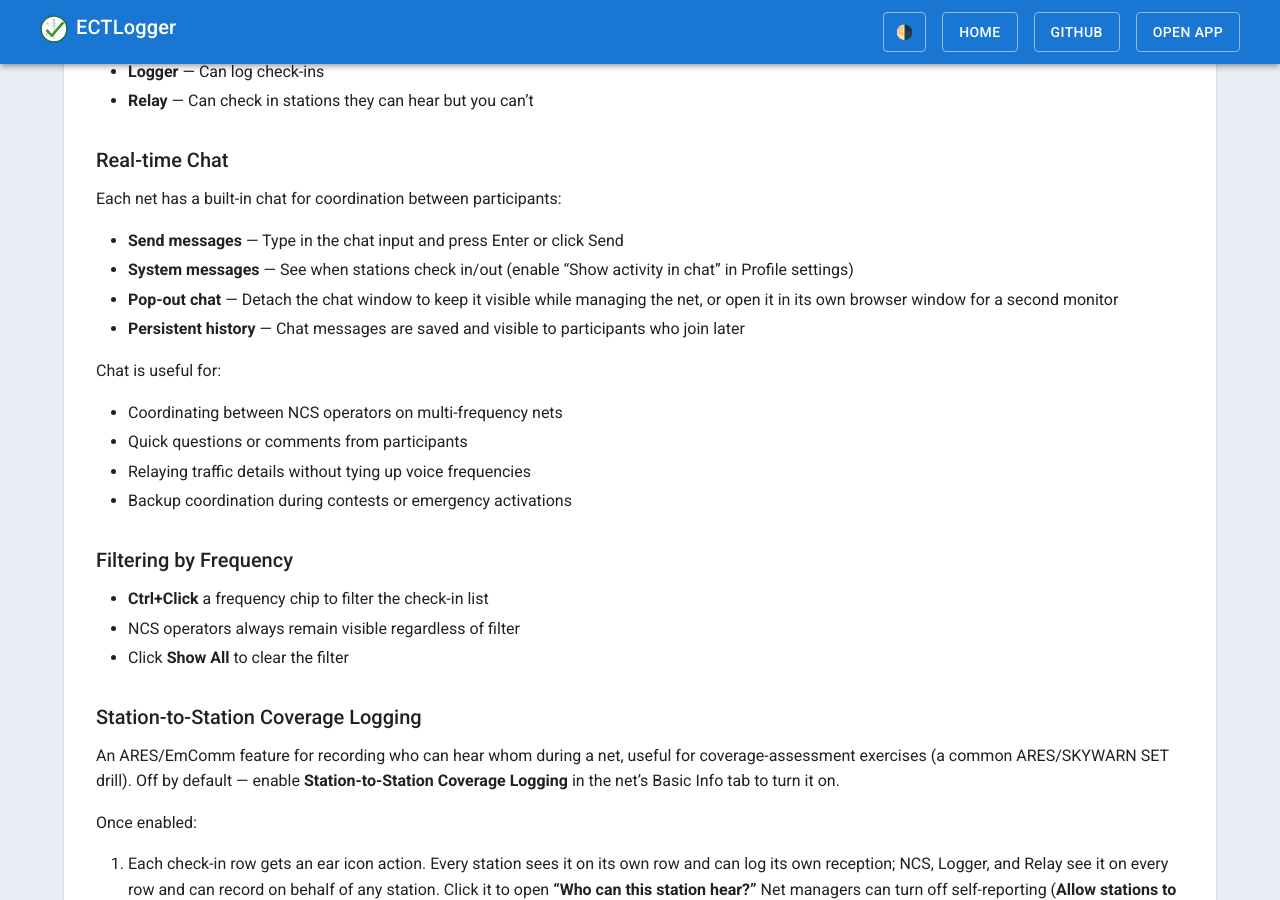
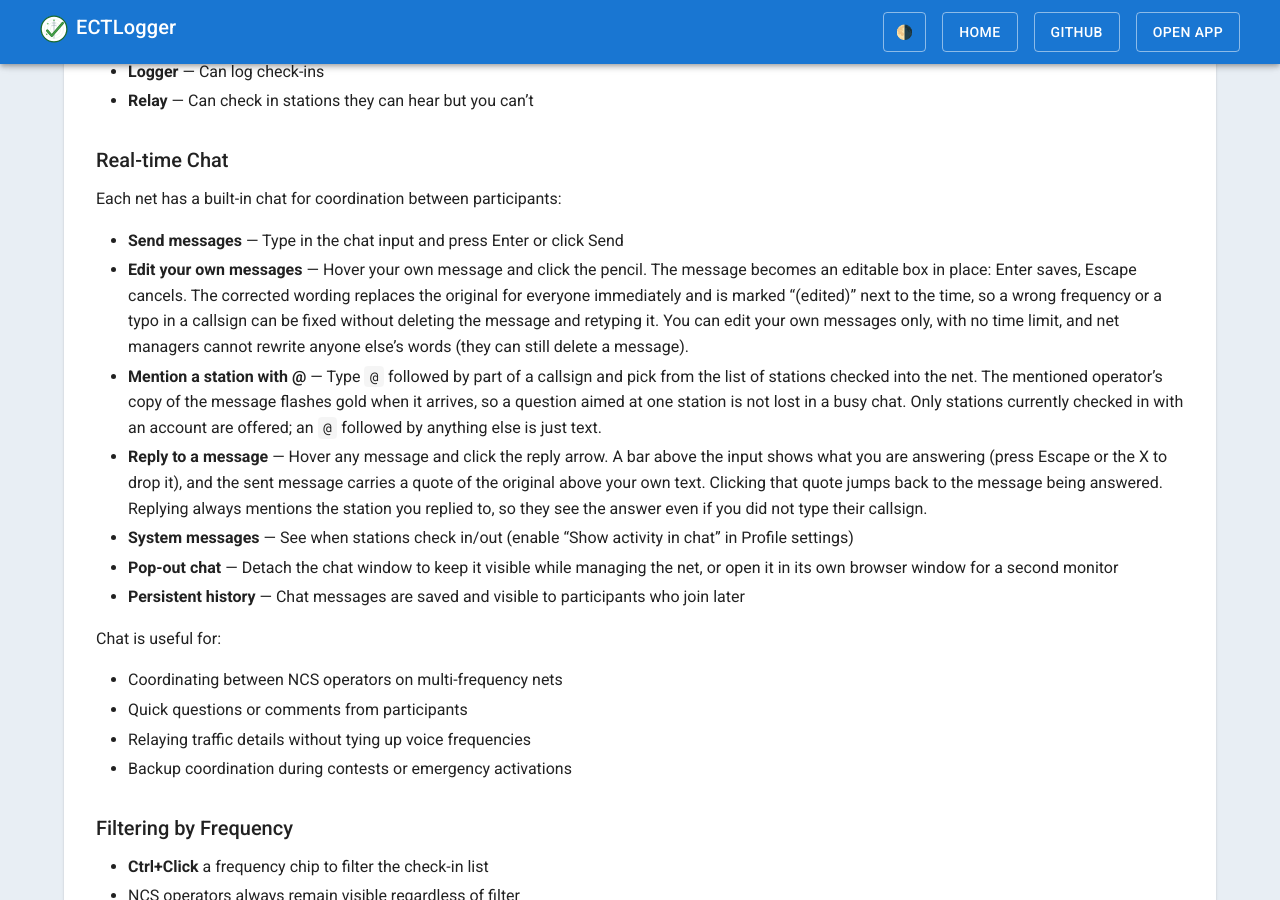
Before and after one commit to bradbrownjr/ectlogger, a Jekyll site: the page built from docs/USER-GUIDE.md, in a window 1280 px wide and 900 px high, scrolled down 15831 px. Built offline with Jekyll 4.4.1, drawn with Linux system fonts in a browser that asks for light colours; our own code applies the rules of GitHub Pages for plain Markdown files.

Commit message:
Document chat edit, @mention, and reply
- USER-GUIDE.md "Real-time Chat": how editing, mentioning, and replying work
  from an operator's point of view, including what they cannot do (edit
  someone else's message) and why a mention sometimes matches nothing.
- README.md feature list: one line for the three together.
- DEVELOPMENT.md and copilot-instructions.md WebSocket tables: the new
  server-originated chat_message_edited type.
- copilot-instructions.md Feature Registry: the Chat row now records the new
  columns, the no-admin-override rule on edit, the guest-redaction rule that
  covers the reply preview, and the live-events-only rule for the highlight.

No changelog entry yet: per the long-running feature branch rule, those get
written when this merges to main and actually deploys, dated for that day.

Co-Authored-By: Claude Opus 5 <noreply@anthropic.com>
Claude-Session: https://claude.ai/code/session_01LjFGyntuCLmjfCGh8VLZze

```diff
--- a/docs/USER-GUIDE.md
+++ b/docs/USER-GUIDE.md
@@ -611,6 +611,9 @@ Delegate responsibilities:
 Each net has a built-in chat for coordination between participants:
 
 - **Send messages** — Type in the chat input and press Enter or click Send
+- **Edit your own messages** — Hover your own message and click the pencil. The message becomes an editable box in place: Enter saves, Escape cancels. The corrected wording replaces the original for everyone immediately and is marked "(edited)" next to the time, so a wrong frequency or a typo in a callsign can be fixed without deleting the message and retyping it. You can edit your own messages only, with no time limit, and net managers cannot rewrite anyone else's words (they can still delete a message).
+- **Mention a station with @** — Type `@` followed by part of a callsign and pick from the list of stations checked into the net. The mentioned operator's copy of the message flashes gold when it arrives, so a question aimed at one station is not lost in a busy chat. Only stations currently checked in with an account are offered; an `@` followed by anything else is just text.
+- **Reply to a message** — Hover any message and click the reply arrow. A bar above the input shows what you are answering (press Escape or the X to drop it), and the sent message carries a quote of the original above your own text. Clicking that quote jumps back to the message being answered. Replying always mentions the station you replied to, so they see the answer even if you did not type their callsign.
 - **System messages** — See when stations check in/out (enable "Show activity in chat" in Profile settings)
 - **Pop-out chat** — Detach the chat window to keep it visible while managing the net, or open it in its own browser window for a second monitor
 - **Persistent history** — Chat messages are saved and visible to participants who join later
```
Also changed, not shown: README.md (+1 -0 lines), docs/DEVELOPMENT.md (+1 -1 lines), .github/copilot-instructions.md.
